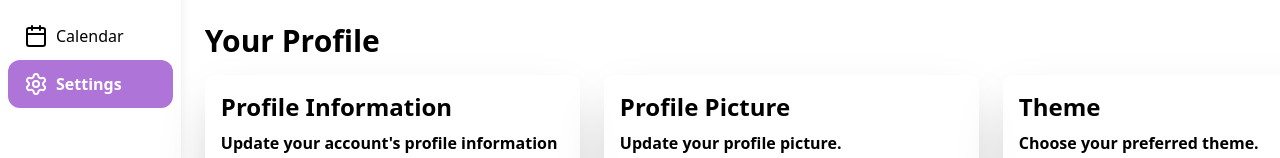
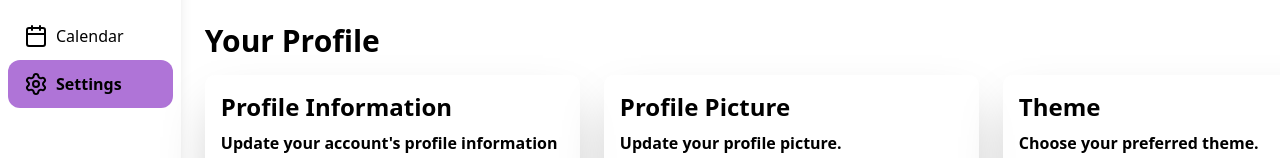
Before and after one commit to Deztini/Kanban-board, a React (Vite) app: page /projectpulse/settings in a window 1280 px wide. Shown: the part 164-322 px from the top of the page. Built offline with nearby package versions, Linux system fonts and the light colour scheme; no server answers.

Commit message:
fix: the text color in the sidebar when in light mode

```diff
--- a/src/components/Layout/Sidebar.tsx
+++ b/src/components/Layout/Sidebar.tsx
@@ -32,7 +32,7 @@ const Sidebar: FC = () => {
             className={({ isActive }) =>
               `px-4 py-3 block ${
                 isActive
-                  ? "bg-[#af74d7] rounded-xl text-white font-semibold"
+                  ? "bg-[#af74d7] rounded-xl  font-semibold"
                   : ` hover:mb-4 hover:rounded-xl ${
                       theme === "dark"
                         ? "hover:bg-[#1a1a1a] hover:text-white "
--- a/src/pages/Settings.tsx
+++ b/src/pages/Settings.tsx
@@ -123,7 +123,7 @@ const SettingsPage: FC = () => {
               />
             </label>
 
-            <button className={`${theme === "dark" ? "bg-black border-1 border-solid border-[#3E3A45] hover:bg-[#121212]" : "bg-white border-1 border-solid border-[#ccc] hover:bg-gray-200"} px-4 py-2 rounded-[7px]  cursor-pointer`}>
+            <button className={`${theme === "dark" ? "bg-black border-1 border-solid border-[#3E3A45] hover:bg-[#121212]" : "bg-white border-1 border-solid border-[#ccc] hover:bg-[#ccc]"} px-4 py-2 rounded-[7px]  cursor-pointer`}>
               Upload New Image
             </button>
           </div>
```
